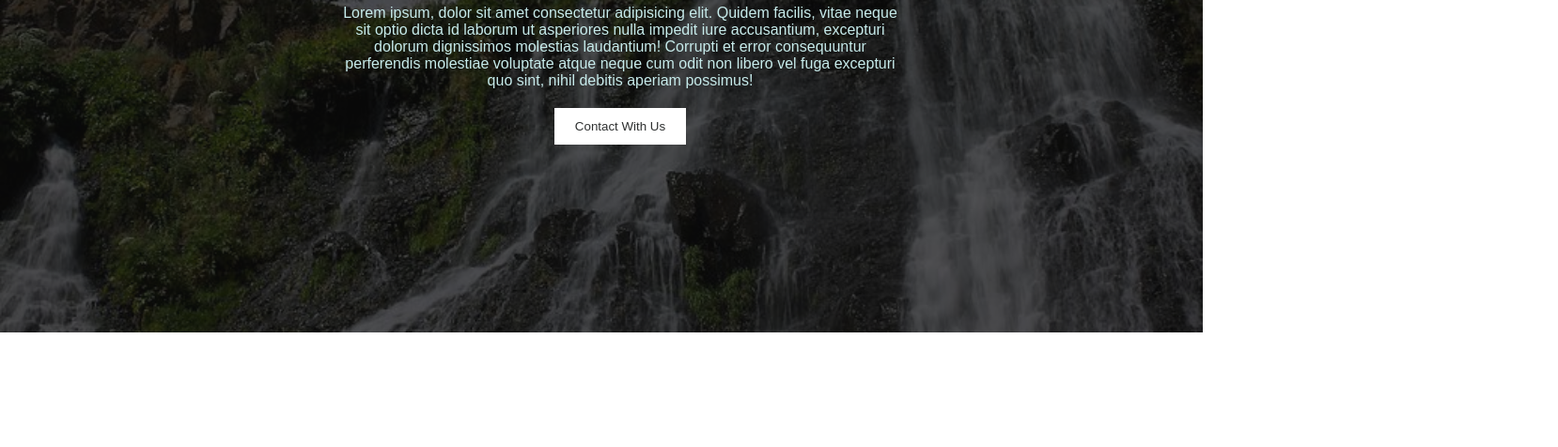
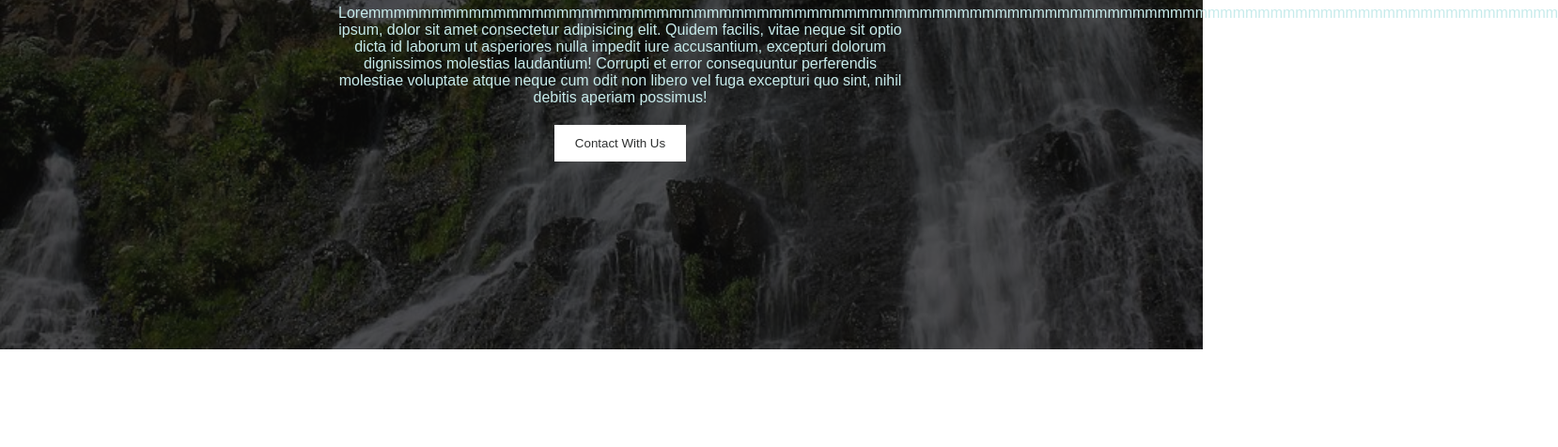
Before and after one commit to Shuvo3078/Project-2, a plain HTML site: page index.html in a window 1280 px wide. Shown: the part 324-800 px from the top of the page at 94% size, 1658 px wide, since content can reach past the window. Drawn offline with Linux system fonts and the light colour scheme; a web font is replaced by a local one.

Commit message:
Edit HTML

```diff
--- a/index.html
+++ b/index.html
@@ -66,7 +66,7 @@
                 <div class="overlay">
                     <div class="container">
                         <h1>FDR 2313</h1>
-                        <p>Lorem ipsum, dolor sit amet consectetur adipisicing elit. Quidem facilis, vitae neque sit optio dicta id laborum ut asperiores nulla impedit iure accusantium, excepturi dolorum dignissimos molestias laudantium! Corrupti et error consequuntur perferendis molestiae voluptate atque neque cum odit non libero vel fuga excepturi quo sint, nihil debitis aperiam possimus!
+                        <p>Loremmmmmmmmmmmmmmmmmmmmmmmmmmmmmmmmmmmmmmmmmmmmmmmmmmmmmmmmmmmmmmmmmmmmmmmmmmmmmmmmmmmmmmmmmmmmmmm ipsum, dolor sit amet consectetur adipisicing elit. Quidem facilis, vitae neque sit optio dicta id laborum ut asperiores nulla impedit iure accusantium, excepturi dolorum dignissimos molestias laudantium! Corrupti et error consequuntur perferendis molestiae voluptate atque neque cum odit non libero vel fuga excepturi quo sint, nihil debitis aperiam possimus!
                         </p>
                         <button>Contact With Us</button>
                     </div>
```
